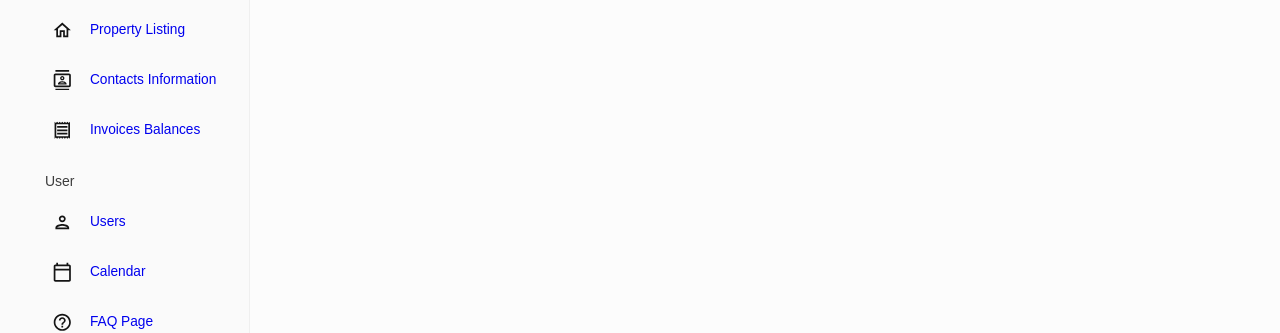
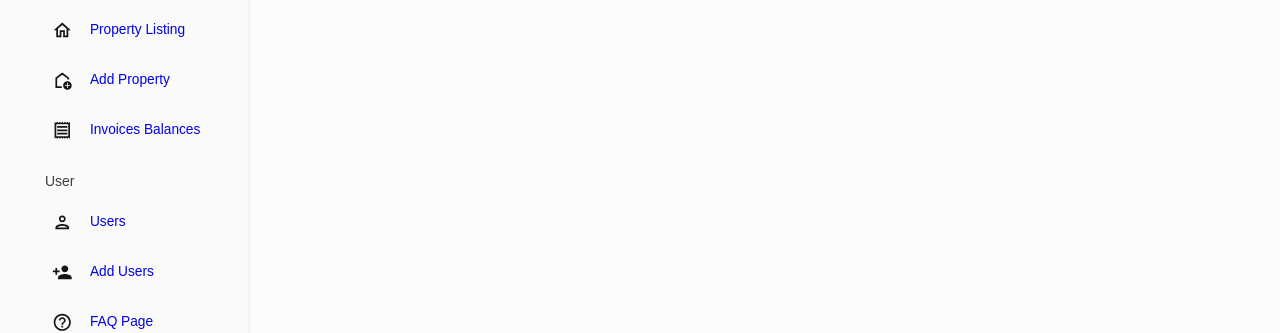
Before and after one commit to WAA-Group-9/real-estate-manager-dashboard, a React (Create React App) app: page / in a window 1280 px wide. Shown: the part 327-660 px from the top of the page. Built offline with nearby package versions, Linux system fonts and the light colour scheme.

Commit message:
add item to sidebar

```diff
--- a/src/scenes/global/Sidebar.js
+++ b/src/scenes/global/Sidebar.js
@@ -5,12 +5,11 @@ import { Link } from "react-router-dom";
 import { tokens } from "../../theme";
 import HomeOutlinedIcon from "@mui/icons-material/HomeOutlined";
 import DashboardOutlinedIcon from "@mui/icons-material/DashboardOutlined";
-import ContactsOutlinedIcon from "@mui/icons-material/ContactsOutlined";
 import ReceiptOutlinedIcon from "@mui/icons-material/ReceiptOutlined";
 import PersonOutlinedIcon from "@mui/icons-material/PersonOutlined";
-import CalendarTodayOutlinedIcon from "@mui/icons-material/CalendarTodayOutlined";
 import HelpOutlineOutlinedIcon from "@mui/icons-material/HelpOutlineOutlined";
 import MenuOutlinedIcon from "@mui/icons-material/MenuOutlined";
+import {AddHomeOutlined, PersonAdd} from "@mui/icons-material";
 
 
 const Item = ({ title, to, icon, selected, setSelected }) => {
@@ -135,9 +134,9 @@ const DashboardSidebar = () => {
                             setSelected={setSelected}
                         />
                         <Item
-                            title="Contacts Information"
-                            to="/contacts"
-                            icon={<ContactsOutlinedIcon />}
+                            title="Add Property"
+                            to="/properties/add"
+                            icon={<AddHomeOutlined />}
                             selected={selected}
                             setSelected={setSelected}
                         />
@@ -164,9 +163,9 @@ const DashboardSidebar = () => {
                             setSelected={setSelected}
                         />
                         <Item
-                            title="Calendar"
-                            to="/calendar"
-                            icon={<CalendarTodayOutlinedIcon />}
+                            title="Add Users"
+                            to="/users/add"
+                            icon={<PersonAdd />}
                             selected={selected}
                             setSelected={setSelected}
                         />
```
